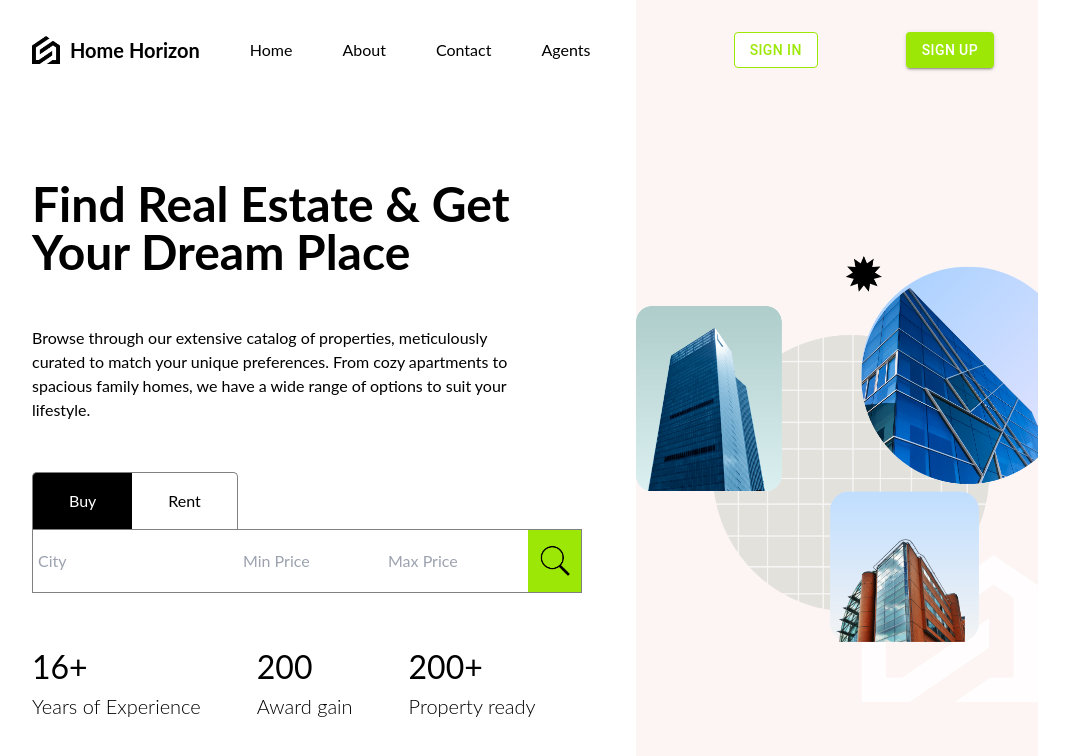
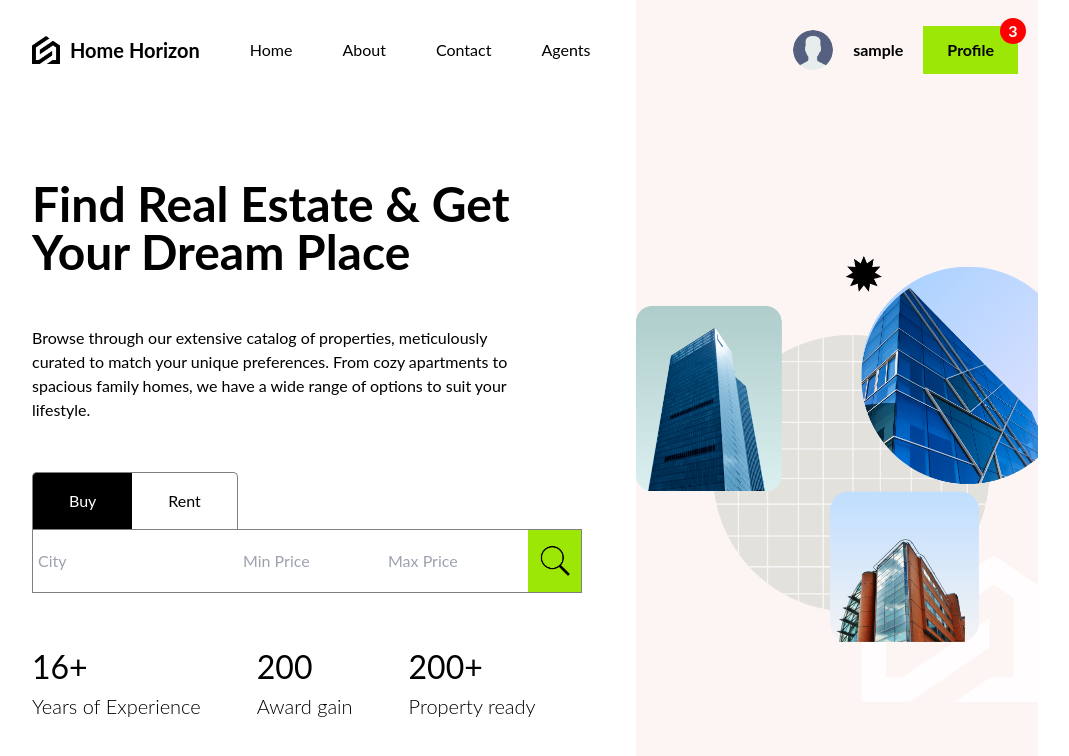
Before and after one commit to Rodralban17/Estate, a React (Create React App) app in the folder frontend/: page / in a window 1280 px wide. Shown: the top 756 px of the page, without its empty margins (125-1194 px from the left). Built offline with nearby package versions, Linux system fonts and the light colour scheme; sample sign-in values are in the browser's storage.

Commit message:
Implement AuthContext and protect routes

```diff
--- a/frontend/src/components/navbar/Navbar.jsx
+++ b/frontend/src/components/navbar/Navbar.jsx
@@ -2,13 +2,15 @@ import './Navbar.scss';
 import {Button}  from "@mui/material";
 import MenuIcon from '@mui/icons-material/Menu';
 import IconButton from '@mui/material/IconButton';
-import { useState } from 'react';
+import { useContext, useState } from 'react';
 import { color, motion } from "framer-motion";
 import { Link } from 'react-router-dom';
+import { AuthContext } from '../../context/AuthContext';
 
 const Navbar = () =>{
   const [open, setOpen] = useState(false);
-  const user = false;
+  const {currentUser} = useContext(AuthContext)
+
     return(
      <nav>
         <div className="left">
@@ -24,9 +26,9 @@ const Navbar = () =>{
             <a href=''>Agents</a>
         </div>
         <div className="right">
-        {user ? (<div className='user'>
-          <img src='' alt=''/>
-          <span>Temdie Alban</span>
+        {currentUser ? (<div className='user'>
+          <img src={currentUser.avatar || "/avatar.png"} alt=''/>
+          <span>{currentUser.username }</span>
           <Link to="/profile" className='profile'>
             <div className="notification">3</div>
             <span>Profile</span>
--- /dev/null
+++ b/frontend/src/context/AuthContext.jsx
@@ -0,0 +1,28 @@
+import {  createContext, useEffect, useState } from "react";
+
+export const AuthContext = createContext()
+
+export const AuthContextProvider = ({children})=>{
+
+    const [currentUser, setCurrentUser] = useState(() => {
+        const storedUser = localStorage.getItem('user');
+        try {
+            return storedUser ? JSON.parse(storedUser) : null;
+        } catch (error) {
+            console.error("Error parsing JSON from localStorage:", error);
+            return null;
+        }
+    });
+    const updateUser=(data)=>{
+        setCurrentUser(data)
+    }
+
+    useEffect(()=>{
+        localStorage.setItem("user", JSON.stringify(currentUser))
+    },[currentUser])
+    return(
+         <AuthContext.Provider value={{currentUser,updateUser}}>
+            {children}
+        </AuthContext.Provider>
+    )
+}
--- a/frontend/src/index.js
+++ b/frontend/src/index.js
@@ -4,10 +4,13 @@ import './index.css';
 import App from './App';
 import reportWebVitals from './reportWebVitals';
 import './index.scss'
+import { AuthContextProvider } from './context/AuthContext';
 const root = ReactDOM.createRoot(document.getElementById('root'));
 root.render(
   <React.StrictMode>
+    <AuthContextProvider>
     <App />
+    </AuthContextProvider>
   </React.StrictMode>
 );
 
--- a/frontend/src/pages/homepage/homePage.jsx
+++ b/frontend/src/pages/homepage/homePage.jsx
@@ -1,7 +1,12 @@
+import { useContext } from "react";
 import SearchBar from "../../components/searchbar/SearchBar";
 import "./homePage.scss";
+import { AuthContext } from "../../context/AuthContext";
+const HomePage = () =>{
 
-const HomePage = () =>{
+   const {currentUser} = useContext(AuthContext)
+
+    console.log(currentUser)
     return(
         <div className="homePage">
             <div className="textContainer">
--- a/frontend/src/pages/layout/Layout.jsx
+++ b/frontend/src/pages/layout/Layout.jsx
@@ -1,6 +1,8 @@
-import { Outlet } from 'react-router-dom'
+import { Navigate, Outlet } from 'react-router-dom'
 import Navbar from '../../components/navbar/Navbar'
 import './Layout.scss'
+import { useContext, useEffect } from 'react'
+import { AuthContext } from '../../context/AuthContext'
 
 const Layout = () =>{
     return(
@@ -17,4 +19,24 @@ const Layout = () =>{
         </div>
     )
 }
-export default Layout;
+
+function RequireAuth (){
+  const {currentUser}=useContext(AuthContext)
+
+      return !currentUser ? (
+      <Navigate to="/login"/>
+    ) :(
+        <div className="layout">
+            <div className='layout'>
+        <div className='navbar'>
+        <Navbar/>
+       </div>
+      <div className='content'>
+        <Outlet/>
+      </div>
+      </div>
+        </div>
+        )
+
+}
+export {Layout, RequireAuth};
--- a/frontend/src/pages/login/Login.jsx
+++ b/frontend/src/pages/login/Login.jsx
@@ -5,13 +5,15 @@ import { yupResolver } from "@hookform/resolvers/yup";
 import { useController, useForm } from "react-hook-form";
 import { Link, useNavigate } from 'react-router-dom';
 import apiRequest from '../../lib/apiRequest';
-import { useState } from 'react';
+import { useContext, useState } from 'react';
 import { ToastContainer, toast } from "react-toastify";
 import "react-toastify/dist/ReactToastify.css";
+import { AuthContext } from '../../context/AuthContext';
 const Login = () =>{
     const [error, setError] = useState()
     const [isLoading, setIsLoading] = useState(false)
     const navigate = useNavigate()
+    const {updateUser} = useContext(AuthContext)
     const schema = yup.object().shape({
         username: yup.string().required("User name is required").matches(/^[a-zA-Z0-9]+$/, 'Avoid using special characters'),
         password: yup.string().required("Password is required").matches(/^[a-zA-Z0-9!@#$%^&*()_+\-=\[\]{};':"\\|,.<>\/?]+$/),
@@ -26,7 +28,7 @@ const Login = () =>{
             const res = await apiRequest.post("/auth/login", {
                 username,password
             })
-            localStorage.setItem('user', JSON.stringify(res.data))
+            updateUser(res.data)
             navigate("/")
         }catch(err){
             console.log(err)
--- a/frontend/src/pages/profilePage/ProfilePage.jsx
+++ b/frontend/src/pages/profilePage/ProfilePage.jsx
@@ -3,13 +3,16 @@ import Chat from '../../components/chat/Chat';
 import List from '../../components/list/List';
 import apiRequest from '../../lib/apiRequest';
 import './ProfilePage.scss';
+import { useContext } from 'react';
+import { AuthContext } from '../../context/AuthContext';
 
 const ProfilePage = () =>{
     const navigate = useNavigate()
+    const {currentUser, updateUser} = useContext(AuthContext)
     const handleLogout=async()=>{
         try{
-            apiRequest.post("/auth/logout")
-            localStorage.removeItem("user")
+            await apiRequest.post("/auth/logout")
+            updateUser(null)
             navigate("/")
         }catch(err){
             console.log(err)
@@ -24,9 +27,9 @@ const ProfilePage = () =>{
                         <button>Update Profile</button>
                     </div>
                     <div className="info">
-                        <span>Avatar: <img src='' alt=''/></span>
-                        <span>Username: <b>John Doe</b></span>
-                        <span>AA</span>
+                        <span>Avatar: <img src={currentUser.avatar || "/avatar.png"} alt=''/></span>
+                        <span>Username: <b>{currentUser.username}</b></span>
+                        <span>Phone number: <b>{currentUser.phonenumber}</b></span>
                         <button onClick={handleLogout}>Logout</button>
                     </div>
 
```
Also changed, not shown: frontend/src/App.js (+11 -5 lines).
